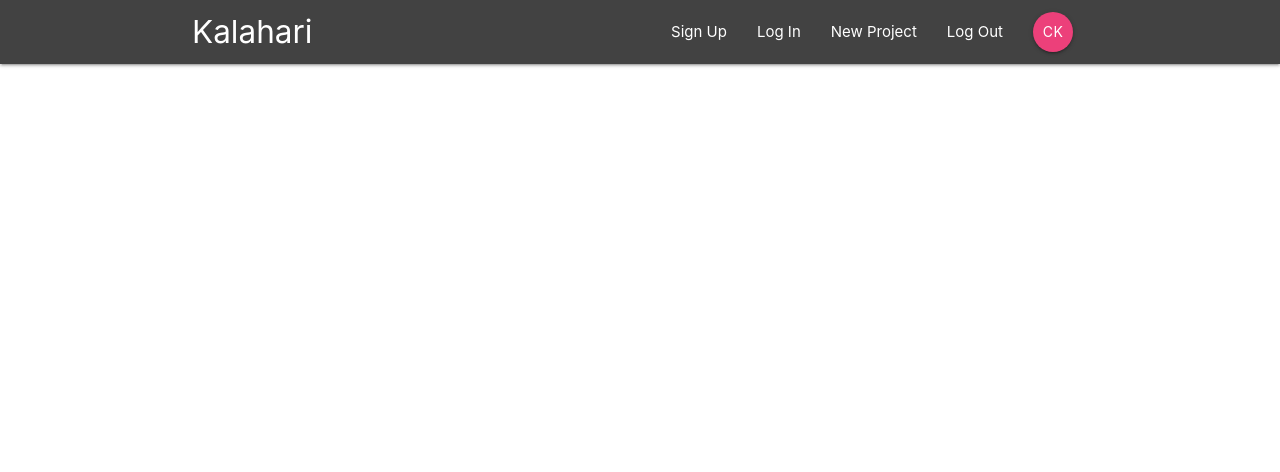
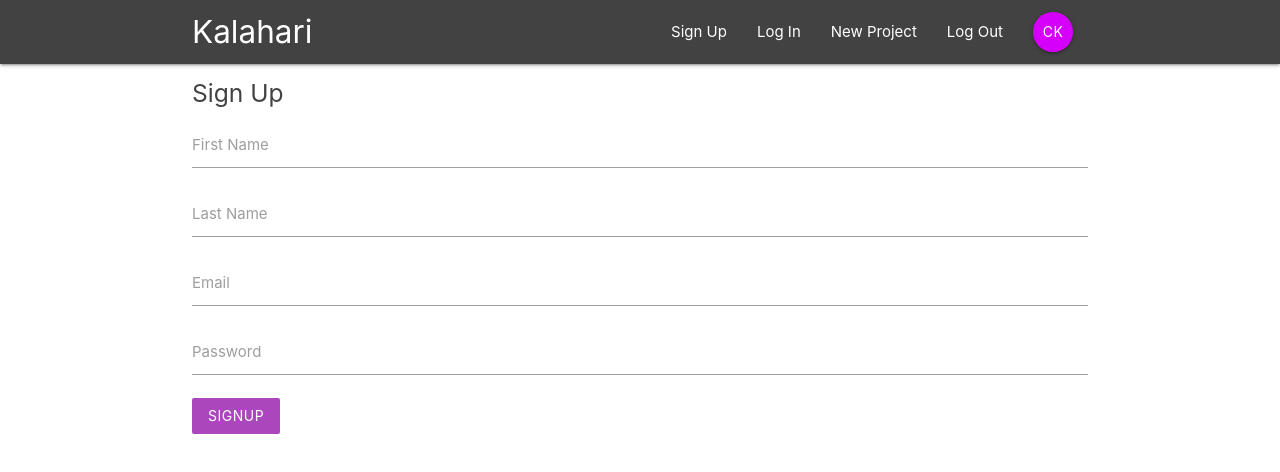
Before and after one commit to ChidinmaKO/Kalahari, a React (Create React App) app: page /signup in a window 1280 px wide. Shown: the top 472 px of the page. Built offline with nearby package versions, Linux system fonts and the light colour scheme.

Commit message:
add signin and signup components

```diff
--- a/public/index.html
+++ b/public/index.html
@@ -38,5 +38,8 @@
       To begin the development, run `npm start` or `yarn start`.
       To create a production bundle, use `npm run build` or `yarn build`.
     -->
+
+    <!-- Compiled and minified JavaScript -->
+    <script src="https://cdnjs.cloudflare.com/ajax/libs/materialize/1.0.0/js/materialize.min.js"></script>
   </body>
 </html>
--- a/src/App.js
+++ b/src/App.js
@@ -3,6 +3,8 @@ import { BrowserRouter, Route, Switch } from 'react-router-dom';
 import Navbar from './components/layout/Navbar';
 import Dashboard from './components/dashboard/Dashboard';
 import ProjectDetail from './components/projects/ProjectDetail';
+import SignIn from './components/authentication/SignIn';
+import SignUp from './components/authentication/SignUp';
 
 class App extends Component {
   render() {
@@ -14,6 +16,8 @@ class App extends Component {
           <Switch>
             <Route exact path='/' component={ Dashboard }/>
             <Route path='/project/:id' component={ ProjectDetail } />
+            <Route path='/signin' component={ SignIn } />
+            <Route path='/signup' component={ SignUp } />
           </Switch>
 
         </div>
--- a/src/components/authentication/SignIn.js
+++ b/src/components/authentication/SignIn.js
@@ -0,0 +1,45 @@
+import React, { Component } from 'react'
+
+class SignIn extends Component {
+    state = {
+        email: '',
+        password: ''
+    }
+
+    handleSubmitEvent = (e) => {
+        e.preventDefault();
+        console.log(this.state);
+    }
+
+    handleChangeEvent = (e) => {
+        this.setState( {
+            [e.target.id]: e.target.value
+        } )
+    }
+
+  render() {
+    return (
+      <div className="container">
+          <form className="white" onSubmit={ this.handleSubmitEvent }>
+              <h5 className="grey-text text-darken-3">Sign In</h5>
+
+              <div className="input-field">
+                  <label htmlFor="email">Email</label>
+                  <input type="email" id='email' onChange={ this.handleChangeEvent }/>
+              </div>
+
+              <div className="input-field">
+                  <label htmlFor="password">Password</label>
+                  <input type="password" id='password' onChange={ this.handleChangeEvent } />
+              </div>
+
+              <div className="input-field">
+                  <button className="btn purple lighten-1 z-depth-0">Login</button>
+              </div>
+          </form>
+      </div>
+    )
+  }
+}
+
+export default SignIn;
--- a/src/components/authentication/SignUp.js
+++ b/src/components/authentication/SignUp.js
@@ -0,0 +1,57 @@
+import React, { Component } from 'react'
+
+class SignUp extends Component {
+    state = {
+        firstname: '',
+        lastname: '',
+        email: '',
+        password: ''
+    }
+
+    handleSubmitEvent = (e) => {
+        e.preventDefault();
+        console.log(this.state);
+    }
+
+    handleChangeEvent = (e) => {
+        this.setState( {
+            [e.target.id]: e.target.value
+        } )
+    }
+
+  render() {
+    return (
+      <div className="container">
+          <form className="white" onSubmit={ this.handleSubmitEvent }>
+              <h5 className="grey-text text-darken-3">Sign Up</h5>
+
+              <div className="input-field">
+                  <label htmlFor="firstname">First Name</label>
+                  <input type="text" id='firstname' onChange={ this.handleChangeEvent }/>
+              </div>
+
+              <div className="input-field">
+                  <label htmlFor="lastname">Last Name</label>
+                  <input type="text" id='lastname' onChange={ this.handleChangeEvent }/>
+              </div>
+
+              <div className="input-field">
+                  <label htmlFor="email">Email</label>
+                  <input type="email" id='email' onChange={ this.handleChangeEvent }/>
+              </div>
+
+              <div className="input-field">
+                  <label htmlFor="password">Password</label>
+                  <input type="password" id='password' onChange={ this.handleChangeEvent } />
+              </div>
+
+              <div className="input-field">
+                  <button className="btn purple lighten-1 z-depth-0">SignUp</button>
+              </div>
+          </form>
+      </div>
+    )
+  }
+}
+
+export default SignUp;
--- a/src/components/layout/SignedInLinks.js
+++ b/src/components/layout/SignedInLinks.js
@@ -12,7 +12,7 @@ const SignedInLinks = () => {
                 <NavLink to='/'>Log Out</NavLink>
             </li>
             <li>
-                <NavLink to='/' className='btn btn-floating pink lighten-1'>CK</NavLink>
+                <NavLink to='/' className='btn btn-floating purple accent-3'>CK</NavLink>
             </li>
         </ul>
     )
```
